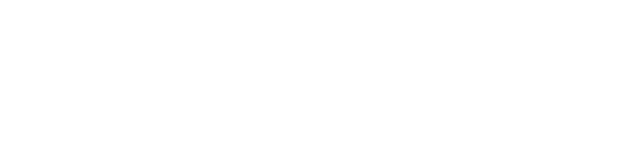
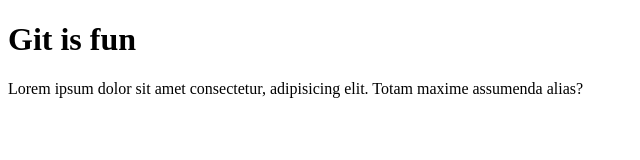
Before and after one commit to luu-jennifer/my-first-git-repo, a plain HTML site: page index.html in a window 1280 px wide. Shown: the whole page, without its empty margins (0-640 px from the left). Drawn offline with Linux system fonts and the light colour scheme.

Commit message:
Added content in body.

```diff
--- a/index.html
+++ b/index.html
@@ -7,6 +7,7 @@
   <title>My First Git Repo</title>
 </head>
 <body>
-
+  <h1>Git is fun</h1>
+  <p>Lorem ipsum dolor sit amet consectetur, adipisicing elit. Totam maxime assumenda alias?</p>
 </body>
 </html>
```
